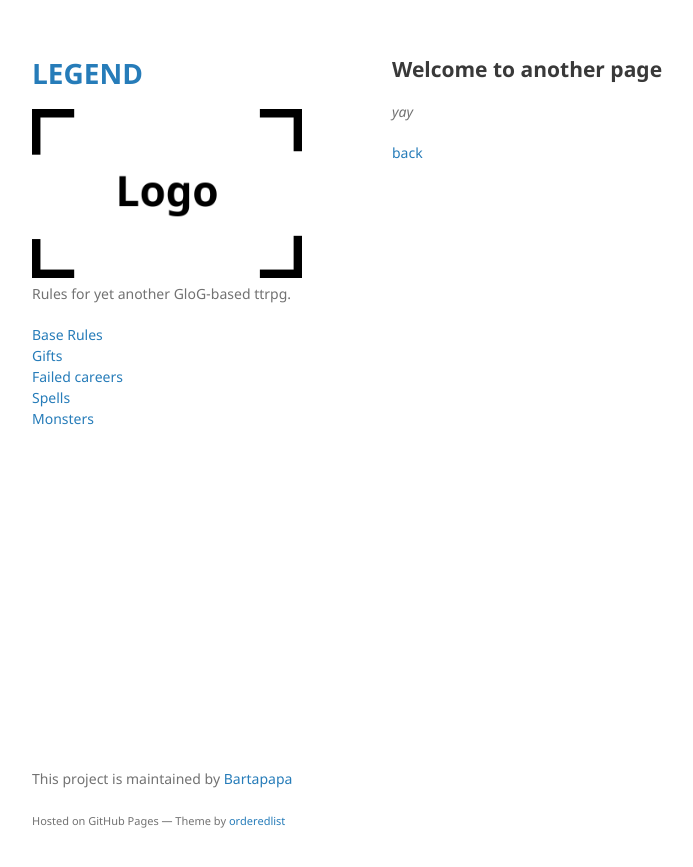
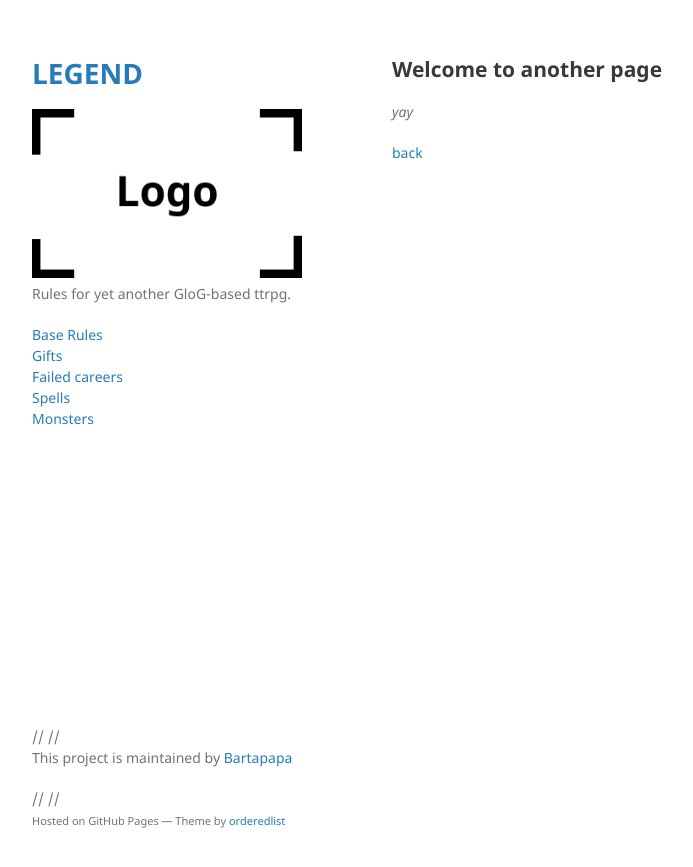
Before and after one commit to Bartapapa/legend, a Jekyll site: the page built from docs/pages/another-page.md, in a window 1280 px wide. Shown: the top 867 px of the page, without its empty margins (178-871 px from the left). Built offline with Jekyll 4.4.1, drawn with Linux system fonts in a browser that asks for light colours; our own code applies the rules of GitHub Pages for plain Markdown files.

Commit message:
Update default.html

```diff
--- a/docs/_layouts/default.html
+++ b/docs/_layouts/default.html
@@ -45,10 +45,10 @@
 
       </section>
       <footer>
-        {% if site.github.is_project_page %}
-        <p>This project is maintained by <a href="{{ site.github.owner_url }}">{{ site.github.owner_name }}</a></p>
-        {% endif %}
-        <p><small>Hosted on GitHub Pages &mdash; Theme by <a href="https://github.com/orderedlist">orderedlist</a></small></p>
+        //{% if site.github.is_project_page %}
+        //<p>This project is maintained by <a href="{{ site.github.owner_url }}">{{ site.github.owner_name }}</a></p>
+        //{% endif %}
+        //<p><small>Hosted on GitHub Pages &mdash; Theme by <a href="https://github.com/orderedlist">orderedlist</a></small></p>
       </footer>
     </div>
     <script src="{{ "/assets/js/scale.fix.js" | relative_url }}"></script>
```
